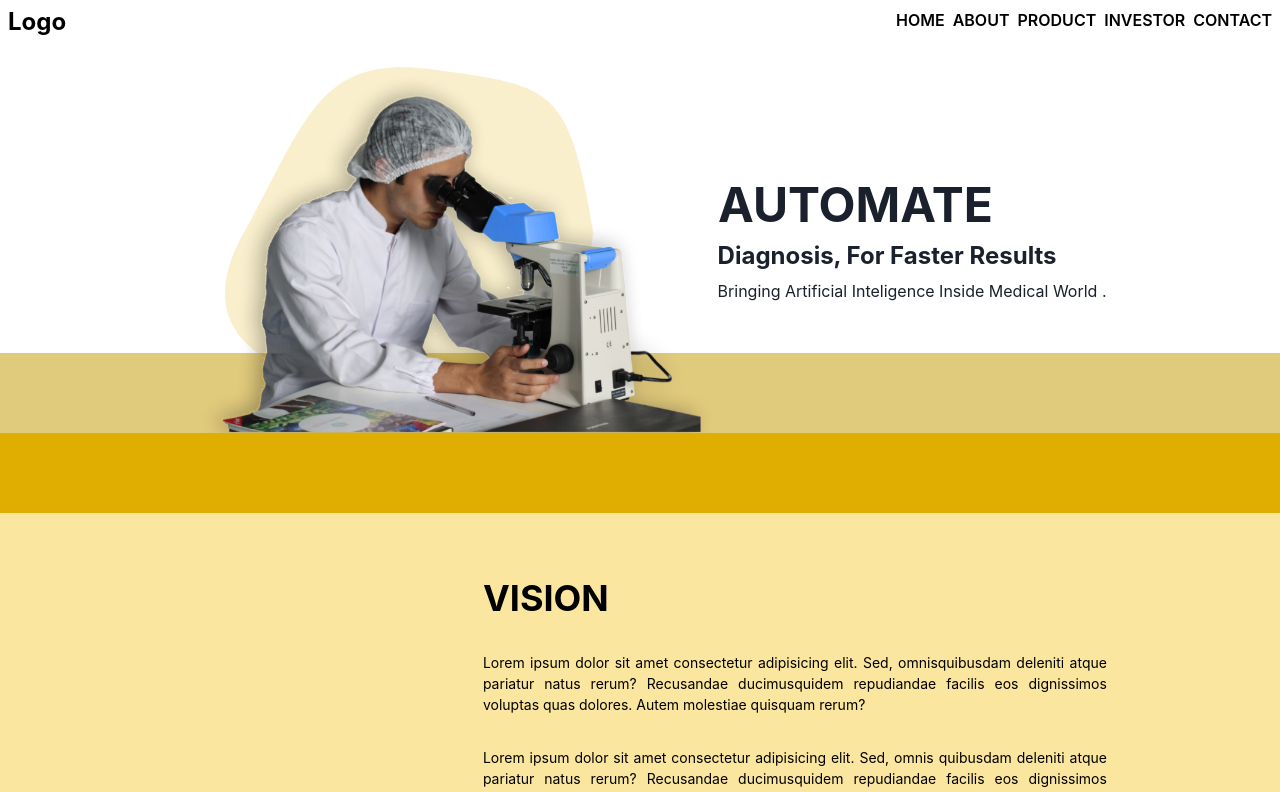
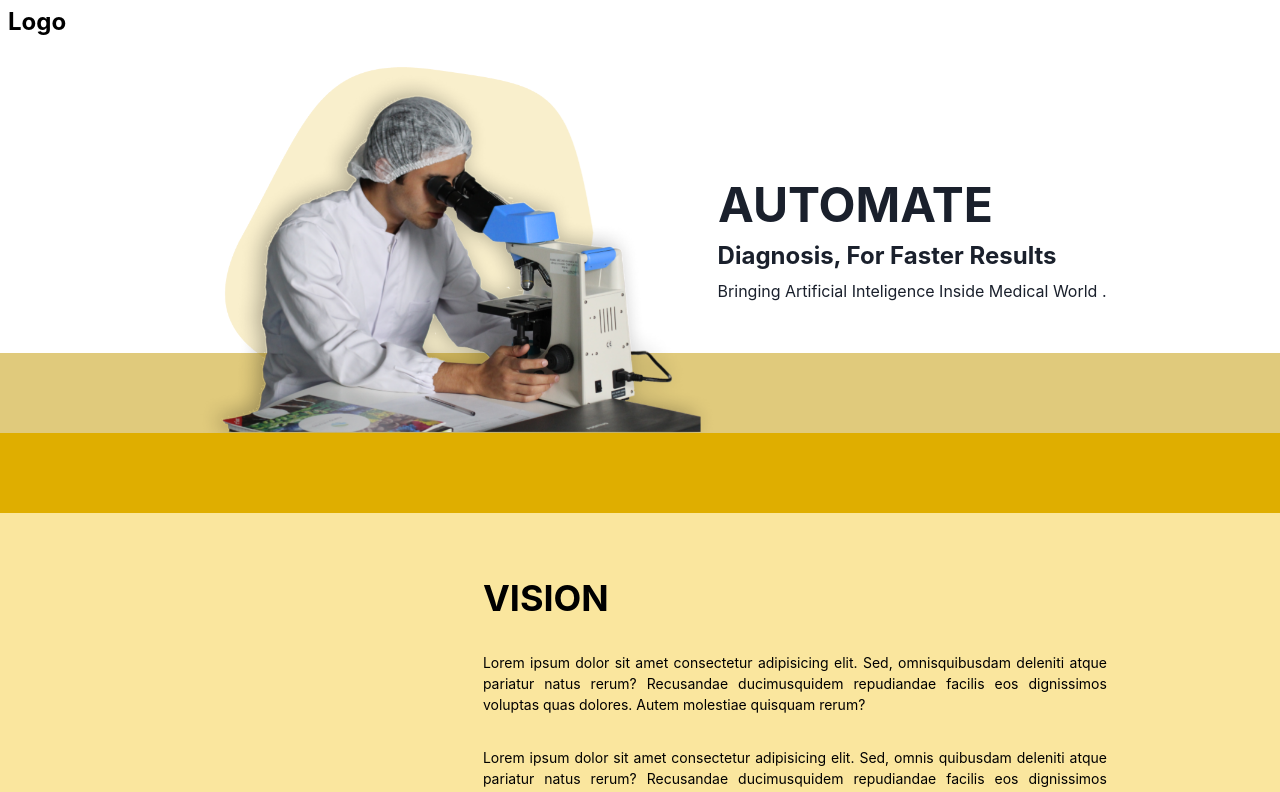
Before and after one commit to anshuopinion/landing-harsh, a Next.js app: page / in a window 1280 px wide. Shown: the top 792 px of the page. Built offline with nearby package versions, Linux system fonts and the light colour scheme.

Commit message:
nav modifed

```diff
--- /dev/null
+++ b/components/Navigation/DeskNav.tsx
@@ -0,0 +1,93 @@
+import { Container, Flex } from "@chakra-ui/react";
+import { FC, useEffect, useState } from "react";
+import { Heading, Text } from "@chakra-ui/layout";
+import { useRouter } from "next/router";
+import Link from "next/link";
+import { Fade, Slide } from "react-awesome-reveal";
+interface DeskNavProps {
+  NAV_ITEMS: any;
+}
+
+const DeskNav: FC<DeskNavProps> = ({ NAV_ITEMS }) => {
+  const [scroll, setScroll] = useState<boolean>(false);
+  const router = useRouter();
+  useEffect(() => {
+    if (router.pathname === "/") {
+      window.addEventListener("scroll", () => {
+        setScroll(window.scrollY > 80);
+      });
+    } else {
+      setScroll(true);
+    }
+  }, [setScroll, router]);
+
+  return (
+    <Container
+      display={{ base: "none", md: "block" }}
+      maxW="1300p"
+      zIndex={50}
+      position="sticky"
+      top="0"
+      color={scroll ? "white" : "black"}
+      transition="all 0.5s ease-in-out"
+      p="2"
+      bg={scroll ? "brand.800" : "transparent"}
+    >
+      <Flex justify="space-between">
+        <Flex>
+          <Heading fontSize="2xl">Logo</Heading>
+        </Flex>
+        <Flex overflow="hidden">
+          <Fade cascade direction="top-right" duration={300}>
+            {NAV_ITEMS.map((item: any) => (
+              <NavItem
+                scroll={scroll}
+                link={item.href}
+                name={item.label}
+                key={item.label}
+              />
+            ))}
+          </Fade>
+        </Flex>
+      </Flex>
+    </Container>
+  );
+};
+export default DeskNav;
+
+const NavItem = ({
+  name,
+  link,
+  scroll,
+}: {
+  name: string;
+  link: string;
+  scroll: boolean;
+}) => {
+  const [isActive, setIsActive] = useState<boolean>(false);
+  const router = useRouter();
+
+  useEffect(() => {
+    setIsActive(router.asPath === link);
+  }, [setIsActive, router, link]);
+  return (
+    <Link href={link} passHref>
+      <Flex
+        ml="2"
+        borderBottom={isActive ? "2px solid white" : "none"}
+        borderColor={isActive ? "white" : "transparent"}
+        _hover={{ borderBottom: "2px solid", borderColor: "brand.400" }}
+      >
+        <Text
+          textTransform="uppercase"
+          fontSize="md"
+          color={!scroll ? "black" : isActive ? "brand.600" : "white"}
+          _hover={{ color: "brand.600" }}
+          fontWeight="semibold"
+        >
+          {name}
+        </Text>
+      </Flex>
+    </Link>
+  );
+};
--- /dev/null
+++ b/components/Navigation/MobileNav.tsx
@@ -0,0 +1,88 @@
+import { useColorModeValue } from "@chakra-ui/color-mode";
+import { useDisclosure } from "@chakra-ui/hooks";
+import {
+  Stack,
+  Flex,
+  Text,
+  Icon,
+  Collapse,
+  IconButton,
+} from "@chakra-ui/react";
+import { FC } from "react";
+import { AiOutlineClose } from "react-icons/ai";
+import { GiHamburgerMenu } from "react-icons/gi";
+interface MobileNavProps {
+  NAV_ITEMS: any;
+}
+import Link from "next/link";
+import { SiChevrolet } from "react-icons/si";
+const MobileNav: FC<MobileNavProps> = ({ NAV_ITEMS }) => {
+  const { isOpen, onClose, onToggle } = useDisclosure();
+
+  return (
+    <>
+      <Flex
+        bg="brand.600"
+        position="sticky"
+        zIndex={50}
+        top="0"
+        display={{ base: "flex", md: "none" }}
+      >
+        <IconButton
+          colorScheme="brand"
+          onClick={onToggle}
+          icon={
+            isOpen ? (
+              <AiOutlineClose color="white" />
+            ) : (
+              <GiHamburgerMenu color="white" />
+            )
+          }
+          variant={"ghost"}
+          aria-label={"Toggle Navigation"}
+        />
+
+        <Collapse in={isOpen} animateOpacity>
+          <Stack p={4} display={{ lg: "none" }}>
+            {NAV_ITEMS.map((navItem: any) => (
+              <MobileNavItem
+                key={navItem.label}
+                {...navItem}
+                onClose={onClose}
+              />
+            ))}
+          </Stack>
+        </Collapse>
+      </Flex>
+    </>
+  );
+};
+export default MobileNav;
+
+const MobileNavItem = ({ label, children, href, onClose }: any) => {
+  const { isOpen, onToggle } = useDisclosure();
+
+  return (
+    <Stack spacing={4} onClick={children && onToggle}>
+      <Flex
+        onClick={onClose}
+        as={Link}
+        href={href}
+        passHref
+        py={2}
+        justify={"space-between"}
+        align={"center"}
+        _hover={{
+          textDecoration: "none",
+        }}
+      >
+        <Text
+          fontWeight={600}
+          color={useColorModeValue("gray.600", "gray.200")}
+        >
+          {label}
+        </Text>
+      </Flex>
+    </Stack>
+  );
+};
--- a/components/Navigation/Navigation.tsx
+++ b/components/Navigation/Navigation.tsx
@@ -1,97 +1,26 @@
-import { Container, Flex } from "@chakra-ui/react";
-import { FC, useEffect, useState } from "react";
-import { Heading, Text } from "@chakra-ui/layout";
-import { useRouter } from "next/router";
-import Link from "next/link";
-import { Fade, Slide } from "react-awesome-reveal";
-interface NavigationProps {}
-
-const Navigation: FC<NavigationProps> = ({}) => {
-  const [scroll, setScroll] = useState<boolean>(false);
-  const router = useRouter();
-  useEffect(() => {
-    if (router.pathname === "/") {
-      window.addEventListener("scroll", () => {
-        setScroll(window.scrollY > 80);
-      });
-    } else {
-      setScroll(true);
-    }
-  }, [setScroll, router]);
-  const navItems = [
-    { name: "Home", link: "/" },
-    { name: "About", link: "/#about" },
-    { name: "Product", link: "/#product" },
-    { name: "Investor", link: "/#investor" },
-    { name: "Contact", link: "/#contact" },
-  ];
-
+import {
+  Box,
+  Flex,
+  IconButton,
+  Collapse,
+  useDisclosure,
+  Container,
+} from "@chakra-ui/react";
+import MobileNav from "./MobileNav";
+import DeskNav from "./DeskNav";
+import { FaHamburger, FaCross } from "react-icons/fa";
+const NAV_ITEMS = [
+  { label: "Home", href: "/" },
+  { label: "About", href: "/#about" },
+  { label: "Product", href: "/#product" },
+  { label: "Investor", href: "/#investor" },
+  { label: "Contact", href: "/#contact" },
+];
+export default function Navigation() {
   return (
-    <Container
-      maxW="1300p"
-      zIndex={50}
-      position="sticky"
-      top="0"
-      color={scroll ? "white" : "black"}
-      transition="all 0.5s ease-in-out"
-      p="2"
-      bg={scroll ? "brand.800" : "transparent"}
-    >
-      <Flex justify="space-between">
-        <Flex>
-          <Heading fontSize="2xl">Logo</Heading>
-        </Flex>
-        <Flex overflow="hidden">
-          <Fade cascade direction="top-right" duration={300}>
-            {navItems.map((item) => (
-              <NavItem
-                scroll={scroll}
-                link={item.link}
-                name={item.name}
-                key={item.name}
-              />
-            ))}
-          </Fade>
-        </Flex>
-      </Flex>
-    </Container>
+    <>
+      <DeskNav NAV_ITEMS={NAV_ITEMS} />
+      <MobileNav NAV_ITEMS={NAV_ITEMS} />
+    </>
   );
-};
-export default Navigation;
-
-const NavItem = ({
-  name,
-  link,
-  scroll,
-}: {
-  name: string;
-  link: string;
-  scroll: boolean;
-}) => {
-  const [isActive, setIsActive] = useState<boolean>(false);
-  const router = useRouter();
-
-  useEffect(() => {
-    setIsActive(router.asPath === link);
-  }, [setIsActive, router, link]);
-  return (
-    <Link href={link} passHref>
-      <Flex
-        ml="2"
-        borderBottom={isActive ? "2px solid white" : "none"}
-        borderColor={isActive ? "white" : "transparent"}
-        _hover={{ borderBottom: "2px solid", borderColor: "brand.400" }}
-      >
-        <Text
-          textTransform="uppercase"
-          fontSize="md"
-          color={!scroll ? "black" : isActive ? "brand.600" : "white"}
-          _hover={{ color: "brand.600" }}
-          fontWeight="semibold"
-        >
-          {name}
-        </Text>
-      </Flex>
-    </Link>
-  );
-};
+}
```
